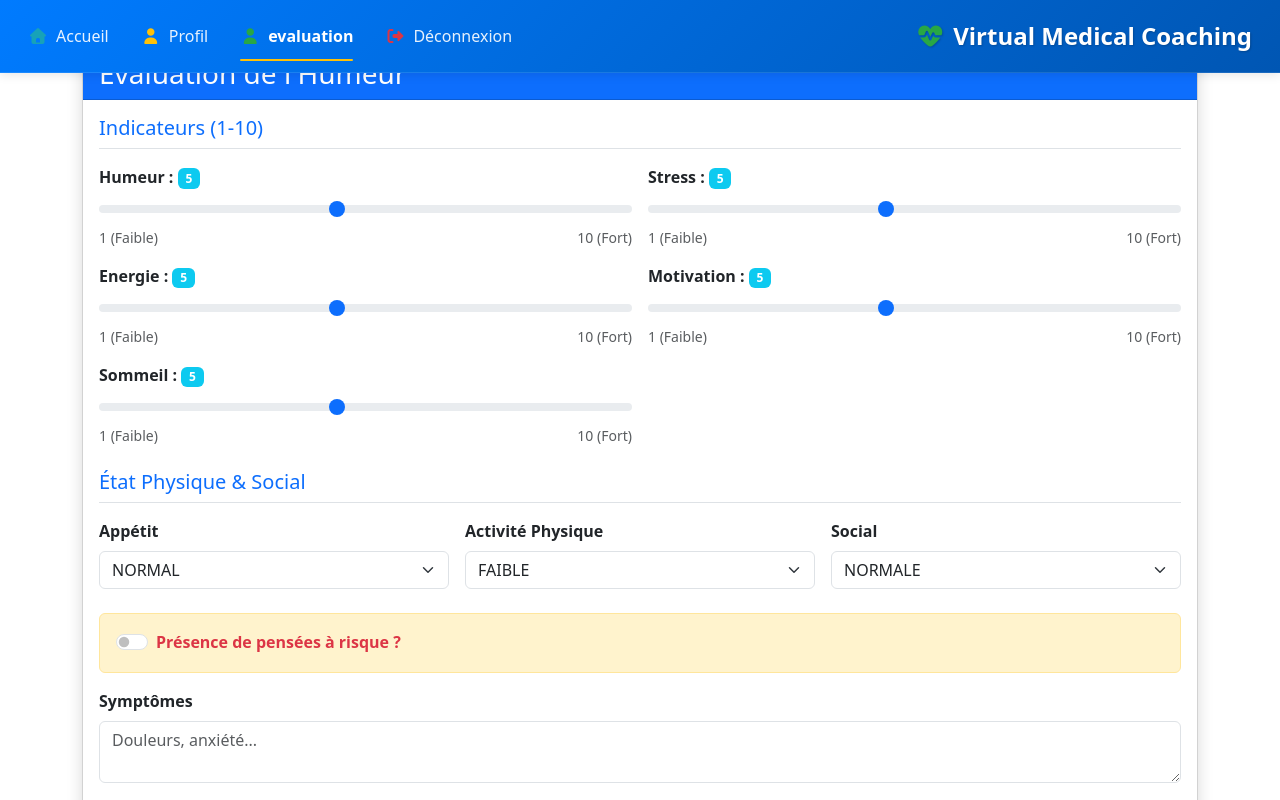
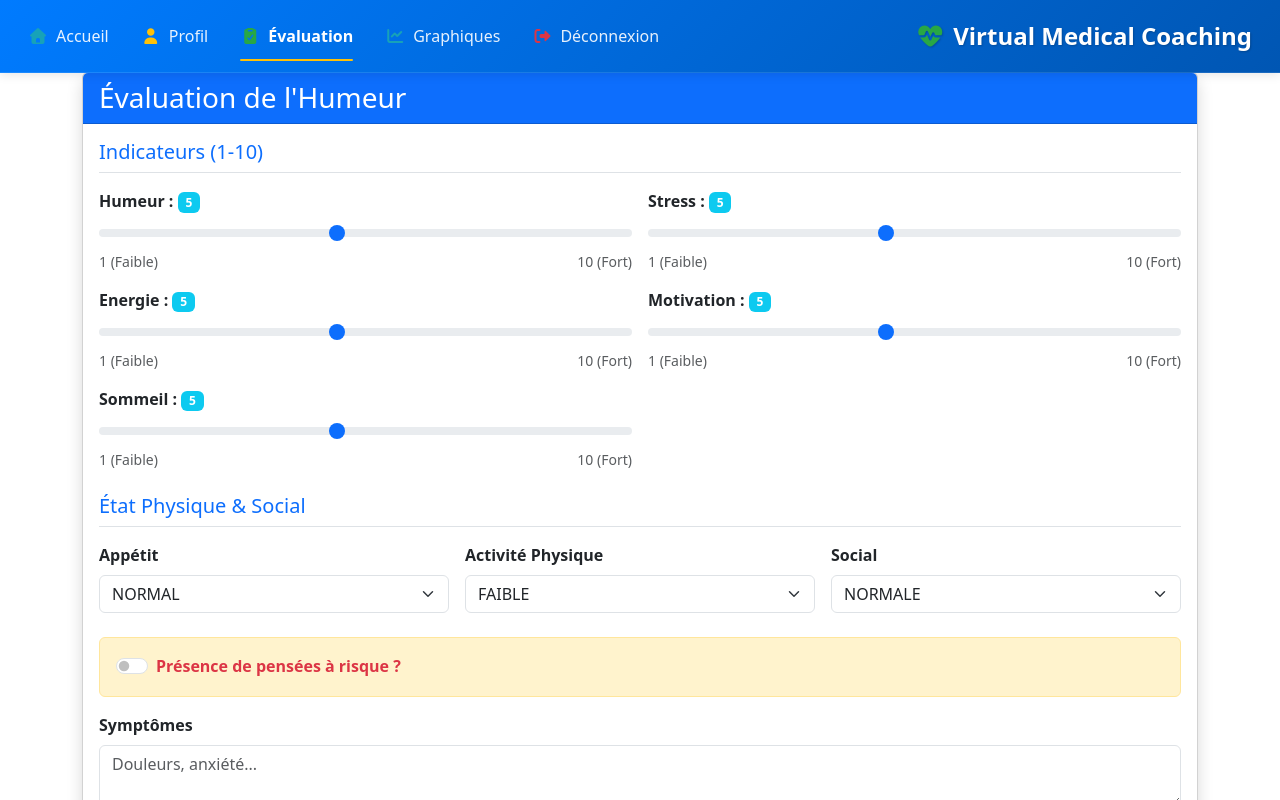
Before and after one commit to oussvmvjb/virtual-medical-coaching, an Angular app: page /mood in a window 1280 px wide. Shown: the top 800 px of the page. Built offline with nearby package versions, Linux system fonts and the light colour scheme.

Commit message:
update of the icons

```diff
--- a/src/app/components/evaluation/evaluation.component.html
+++ b/src/app/components/evaluation/evaluation.component.html
@@ -1,4 +1,4 @@
-<div class="container mt-5 mb-5">
+<div class="container mt-5 mb-5 pt-4">  <!-- Ajout de pt-4 -->
   <div class="card shadow">
     <div class="card-header bg-primary text-white">
       <h3 class="mb-0">Évaluation de l'Humeur</h3>
--- a/src/app/navbar/navbar.component.html
+++ b/src/app/navbar/navbar.component.html
@@ -12,7 +12,11 @@
         <i class="fas fa-user me-2"></i>Profil
       </a>
        <a class="nav-link profile-link" routerLink="/mood" routerLinkActive="active">
-        <i class="fas fa-user me-2"></i>evaluation
+      <i class="fas fa-clipboard-check me-2"></i>Évaluation
+      </a>
+
+      <a class="nav-link accueil-link" routerLink="/home" routerLinkActive="active">
+       <i class="fas fa-chart-line me-2"></i>Graphiques
       </a>
        <a class="nav-link logout-link" (click)="logout()" style="cursor: pointer;">
         <i class="fas fa-sign-out-alt me-2"></i>Déconnexion
--- a/src/environments/environment.prod.ts
+++ b/src/environments/environment.prod.ts
@@ -1,7 +1,7 @@
 // هذا الملف لبيئة الإنتاج
 export const environment = {
   production: true,
-  apiUrl: 'http://localhost:8080/api/users', // استبدل برابط السيرفر الحقيقي
+  apiUrl: 'http://localhost:8089/api/users', // استبدل برابط السيرفر الحقيقي
   emailjs: {
     serviceId: 'service_fd71ifd', // استبدل ب service ID الحقيقي
     templateId: 'template_tzjsqtb', // استبدل ب template ID الحقيقي
--- a/src/environments/environment.ts
+++ b/src/environments/environment.ts
@@ -1,6 +1,6 @@
 export const environment = {
   production: false,
-  apiUrl: 'http://localhost:8080/api/users',
+  apiUrl: 'http://localhost:8089/api/users',
   emailjs: {
     serviceId: 'service_fd71ifd',
     templateId: 'template_tzjsqtb',
```
